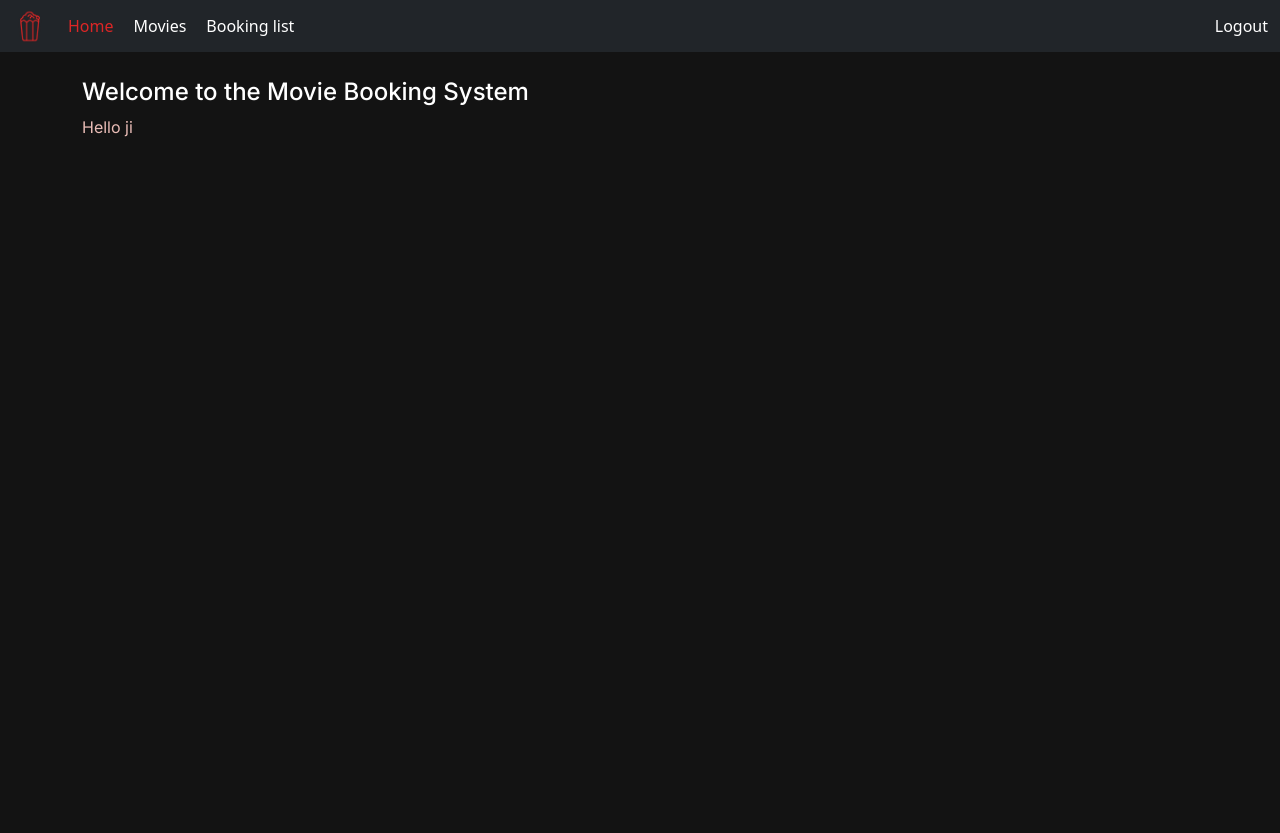
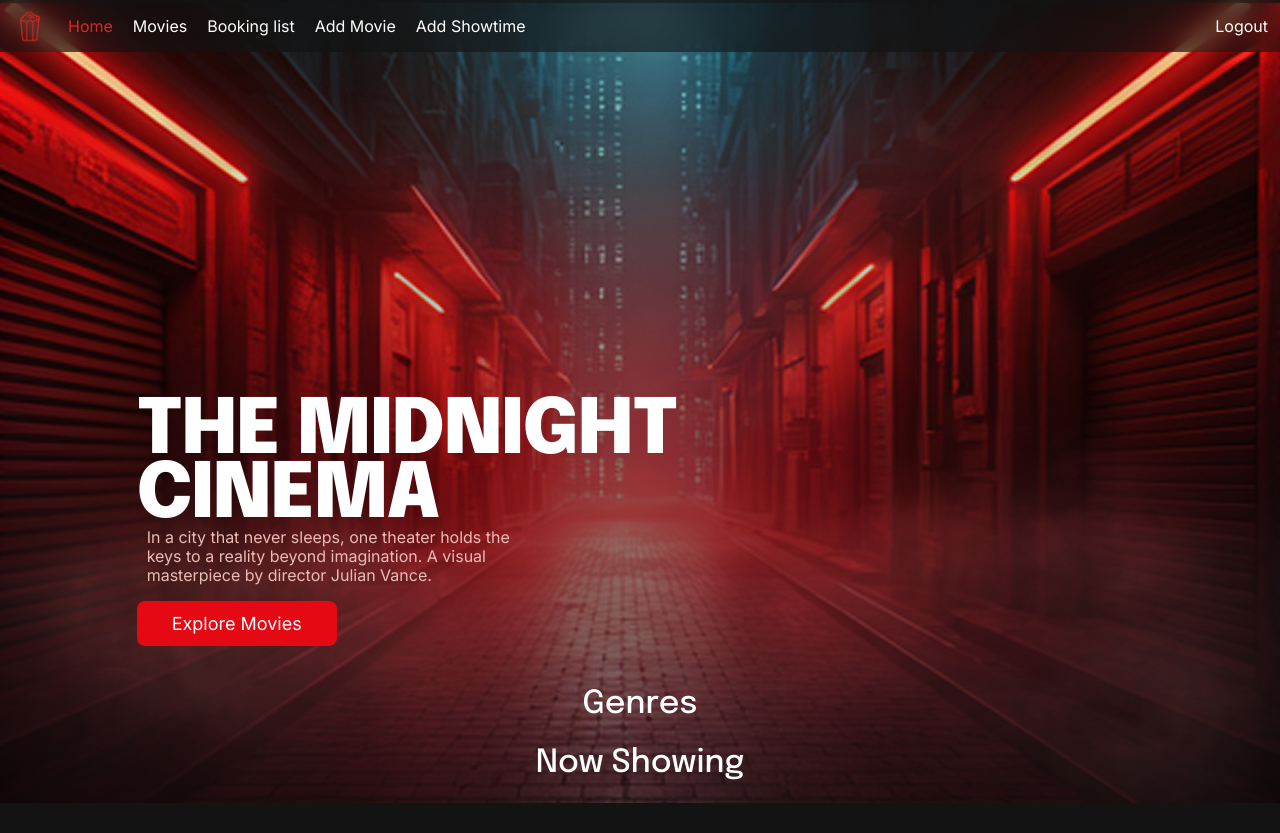
Before and after one commit to adyajha2004/movie-booking-system, a Flask app: page / in a window 1280 px wide. Before the commit the page ends 137 px from the top, so only its background shows below. Run offline with Flask 3, Linux system fonts and the light colour scheme; a user stored in the database is signed in; parts of the project's set-up code (start-up, migrations or seed data) failed here and were passed over.

Commit message:
adding admin task base

```diff
--- a/app.py
+++ b/app.py
@@ -1,4 +1,6 @@
 # backend for the movie booking system
+from collections import defaultdict
+
 from flask import Flask, render_template, flash, redirect, session, url_for, request
 from flask_migrate import migrate
 from flask_wtf import CSRFProtect, FlaskForm
@@ -10,7 +12,7 @@ from flask_login import LoginManager, UserMixin, login_user, logout_user, login_
 from werkzeug.security import generate_password_hash, check_password_hash
 from extension import db, login_manager
 from form import LoginForm, RegistrationForm
-from models import User, Movie, Showtime, Seat, Booking, Review, BookingSeat
+from models import Screen, User, Movie, Showtime, Seat, Booking, Review, BookingSeat
 
 
 secret_key = 'aksaslknmckjdnoaekmdaksmc'  # Replace with a secure key in production
@@ -47,8 +49,7 @@ def home():
         flash('Please log in to access the home page.', 'info')
         return redirect(url_for('login'))
 
-    movies = Movie.query.all()
-    return render_template('home.html', movies=movies)
+    return render_template('home.html')
 
 @app.route('/register', methods=['GET', 'POST'])
 def register():
@@ -108,6 +109,147 @@ def my_bookings():
     bookings = Booking.query.filter_by(user_id=current_user.id).all()
     return render_template('my_bookings.html', bookings=bookings)
 
+@app.route('/movies')
+def movies():
+    now = datetime.now()
+
+    movies = Movie.query.join(Showtime).filter(
+        Showtime.show_time >= now
+    ).distinct().all()
+
+    return render_template('movies.html', movies=movies)
+
+@app.route('/add-movie', methods=['GET', 'POST'])
+@login_required
+def add_movie():
+    if not current_user.is_admin:
+        return redirect(url_for('home'))
+
+    if request.method == 'POST':
+        movie = Movie(
+            title=request.form.get('title'),
+            genre=request.form.get('genre'),
+            duration_min=int(request.form.get('duration')),
+            language=request.form.get('language'),
+            poster_url=request.form.get('poster')
+        )
+
+        db.session.add(movie)
+        db.session.commit()
+
+        flash("Movie added!", "success")
+        return redirect(url_for('movies'))
+
+    return render_template('add_movie.html')
+
+
+@app.route('/showtimes')
+def showtimes():
+    showtimes = Showtime.query.order_by(Showtime.show_time).all()
+
+    grouped = defaultdict(list)
+    now_showing = []
+
+    now = datetime.now()
+
+    for st in showtimes:
+        movie = Movie.query.get(st.movie_id)
+        end_time = st.show_time + timedelta(minutes=movie.duration_min)
+
+        date_key = st.show_time.date()
+        grouped[date_key].append((st, movie))
+
+        # 🎬 NOW SHOWING
+        if st.show_time <= now <= end_time:
+            now_showing.append((st, movie, end_time))
+
+    return render_template(
+        'showtimes.html',
+        grouped=grouped,
+        now_showing=now_showing
+    )
+
+@app.route('/add-showtime', methods=['GET', 'POST'])
+@login_required
+def add_showtime():
+    if not current_user.is_admin:
+        return redirect(url_for('home'))
+
+    movies = Movie.query.all()
+    screens = Screen.query.all()
+
+    if request.method == 'POST':
+        movie_id = int(request.form.get('movie_id'))
+        screen_id = int(request.form.get('screen_id'))
+        show_time_str = request.form.get('show_time')
+
+        show_time = datetime.strptime(show_time_str, "%Y-%m-%dT%H:%M")
+
+        movie = Movie.query.get(movie_id)
+        duration = timedelta(minutes=movie.duration_min)
+
+        new_start = show_time
+        new_end = show_time + duration
+
+        # 🚨 CONFLICT CHECK
+        existing_showtimes = Showtime.query.filter_by(screen_id=screen_id).all()
+
+        for st in existing_showtimes:
+            existing_movie = Movie.query.get(st.movie_id)
+            existing_end = st.show_time + timedelta(minutes=existing_movie.duration_min)
+
+            if (st.show_time < new_end) and (existing_end > new_start):
+                flash("Time conflict with another movie!", "danger")
+                return redirect(url_for('add_showtime'))
+
+        showtime = Showtime(
+            movie_id=movie_id,
+            screen_id=screen_id,
+            show_time=show_time,
+            price=float(request.form.get('price'))
+        )
+
+        db.session.add(showtime)
+        db.session.commit()
+
+        flash("Showtime added!", "success")
+        return redirect(url_for('showtimes'))
+
+    return render_template('add_showtime.html', movies=movies, screens=screens)
+
+@app.route('/add-screen', methods=['GET', 'POST'])
+@login_required
+def add_screen():
+    if not current_user.is_admin:
+        return redirect(url_for('home'))
+
+    if request.method == 'POST':
+        name = request.form.get('name')
+        rows = request.form.get('rows')   # e.g. A,B,C,D
+        seats_per_row = int(request.form.get('seats'))
+
+        screen = Screen(name=name)
+        db.session.add(screen)
+        db.session.commit()
+
+        # 🎯 AUTO GENERATE SEATS
+        row_list = rows.split(',')
+
+        for row in row_list:
+            for num in range(1, seats_per_row + 1):
+                seat = Seat(
+                    screen_id=screen.id,
+                    row=row.strip(),
+                    number=num
+                )
+                db.session.add(seat)
+
+        db.session.commit()
+
+        flash("Screen + Seats created!", "success")
+        return redirect(url_for('screens'))
+
+    return render_template('add_screen.html')
 
 if __name__ == '__main__':
     with app.app_context():
--- a/static/styles.css
+++ b/static/styles.css
@@ -1,5 +1,6 @@
 * {
     color: #FFF;
+    font-family: 'Inter', sans-serif;
 }
 
 p {
@@ -115,8 +116,16 @@ h1, h2, h3, h4, h5, h6{
 }
 
 h1{
-    font-size: 24px !important;
-    font-weight: 700;
+    font-family: "Epilogue", sans-serif;
+    font-size: 76px !important;
+    font-style: normal !important;
+    font-weight: 900 !important;
+    line-height: 4rem !important; /* 100% */
+    letter-spacing: -0.02em !important;}
+
+.bg-darker{
+    background: rgba(19, 19, 19, 0.60);
+    backdrop-filter: blur(10px);
 }
 
 /* nav bar colour change */
@@ -165,6 +174,26 @@ form input:focus, form select:focus, form textarea:focus{
     background-image: none !important;
 }
 
+.hero-page{
+    display: flex;
+    flex-direction: column;
+    align-items: center;
+    justify-content: center;
+    height: 100vh;
+    background:
+            linear-gradient(to top, rgba(0, 0, 0, 0.6), rgba(0, 0, 0, 0)),
+            url('/static/images/bg.jpg') center/cover no-repeat;
+}
+
+.para-home{
+    display: flex;
+    flex-direction: column;
+    align-items: flex-start;
+    justify-content: flex-end;
+    height: 80vh;
+    margin: 40px;
+}
+
 .profile-container{
     width: 50%;
     flex-wrap: nowrap
--- a/templates/0base.html
+++ b/templates/0base.html
@@ -18,7 +18,7 @@
 </head>
 <body style="background-color: #131313;">
     <header>
-        <nav class="navbar navbar-expand-lg navbar-dark bg-dark fixed-top">
+        <nav class="navbar navbar-expand-lg navbar-dark bg-darker fixed-top">
             <div class="container-fluid">
                 <div class="normal-a d-flex flex-row align-items-center gap-36p w-100">
                     <div class="normal-a d-flex flex-row align-items-center gap-20p">
@@ -27,6 +27,8 @@
                     <a class="nav-link-custom {% if request.endpoint == 'movies' %}active{% endif %}" href="{{ url_for('movies') }}">Movies</a>
                     {% if current_user.is_authenticated and current_user.is_admin %}
                     <a class="nav-link-custom {% if request.endpoint == 'booking_list' %}active{% endif %}" href="{{ url_for('booking_list') }}">Booking list</a>
+                    <a class="nav-link-custom {% if request.endpoint == 'add_movie' %}active{% endif %}" href="{{ url_for('add_movie') }}">Add Movie</a>
+                    <a class="nav-link-custom {% if request.endpoint == 'add_showtime' %}active{% endif %}" href="{{ url_for('add_showtime') }}">Add Showtime</a>
                     {% else %}
                     <a class="nav-link-custom {% if request.endpoint == 'my_bookings' %}active{% endif %}" href="{{ url_for('my_bookings') }}">My Bookings</a>
                     {% endif %}
@@ -46,7 +48,7 @@
             </div>
         </nav>
     </header>
-    <main class="container centered-content mt-5" style="padding-top: 30px; padding-bottom: 30px;">
+    <main class="container centered-content mt-5" style="padding-top: 30px; padding-bottom: 30px; padding-left: 0px ; padding-right: 0px; max-width: 100%;">
 
         <!-- Flash Messages -->
         {% with messages = get_flashed_messages(with_categories=true) %}
--- a/templates/home.html
+++ b/templates/home.html
@@ -1,5 +1,45 @@
 {% extends '0base.html' %}
 {%- block content -%}
-    <h1>Welcome to the Movie Booking System</h1>
-    <p> Hello ji</p>
+
+<!-- Hero Section -->
+    <div class = "hero-page" style="margin-top: -75px;">
+        <div class="para-home">
+            <h1 style="max-width: 700px; margin-bottom: 0px;">THE MIDNIGHT
+CINEMA</h1>
+            <p style="width: 40%; line-height: 1.2; padding-left: 10px;"> In a city that never sleeps, one theater holds the keys
+            to a reality beyond imagination. A visual masterpiece
+            by director Julian Vance.</p>
+        <div class="d-flex flex-column gap-20p">
+            <a href="{{ url_for('movies') }}" class="mybutton btn btn-primary btn-lg" style="width: 200px; font-size: 18px;">Explore Movies</a>
+        </div>
+    </div>
+
+<!-- movie section -->
+
+    <!-- genre that directs to movie list with genre filter -->
+    <div class="genre-section">
+        <h2 style="margin-bottom: 20px;">Genres</h2>
+        <div class="d-flex flex-row gap-20p">
+            {% for genre in genre_list %}
+            <a href="{{ url_for('movies', genre=genre) }}" class="btn btn-outline-primary">{{ genre }}</a>
+            {% endfor %}
+        </div>
+    </div>
+
+    <!-- now showing -->
+    <div class="movie-section">
+        <h2 style="margin-bottom: 20px;">Now Showing</h2>
+        <div class="d-flex flex-row gap-20p overflow-auto">
+            {% for movie in now_showing_movies %}
+            <div class="movie-card" style="min-width: 200px;">
+                <a href="{{ url_for('movie_detail', movie_id=movie.id) }}">
+                    <img src="{{ movie.poster_url }}" alt="{{ movie.title }} Poster" class="movie-poster">
+                </a>
+                <h5 class="movie-title">{{ movie.title }}</h5>
+            </div>
+            {% endfor %}
+        </div>
+
+    <!-- coming soon -->
+
 {%- endblock -%}
```
Also changed, not shown: models.py (+58 -43 lines), templates/add_movie.html (added, +23 -0 lines), templates/add_screen.html (added, +21 -0 lines), templates/add_showtime.html (added, +39 -0 lines), templates/movies.html (added, +28 -0 lines), templates/screens.html (added, +21 -0 lines), templates/showtime.html (added, +47 -0 lines), instance/site.db, static/images/bg.jpg (added).
